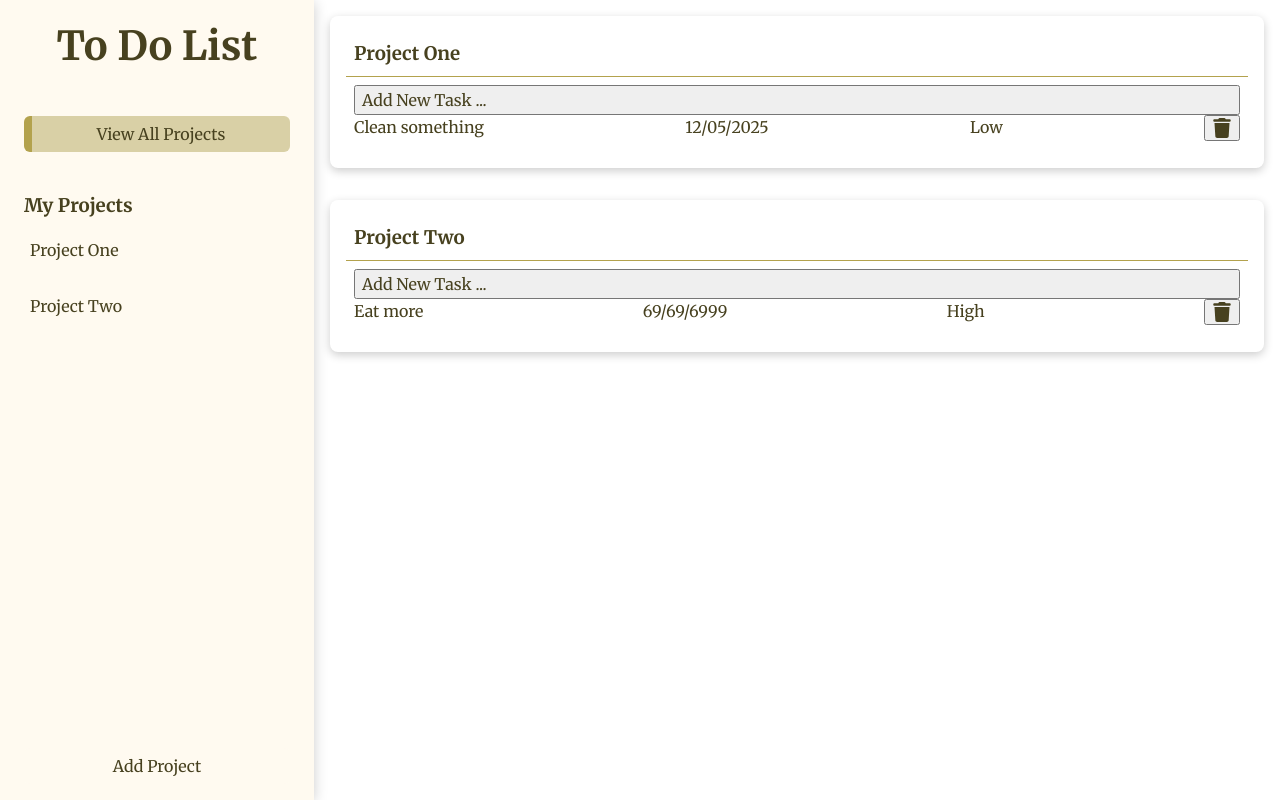
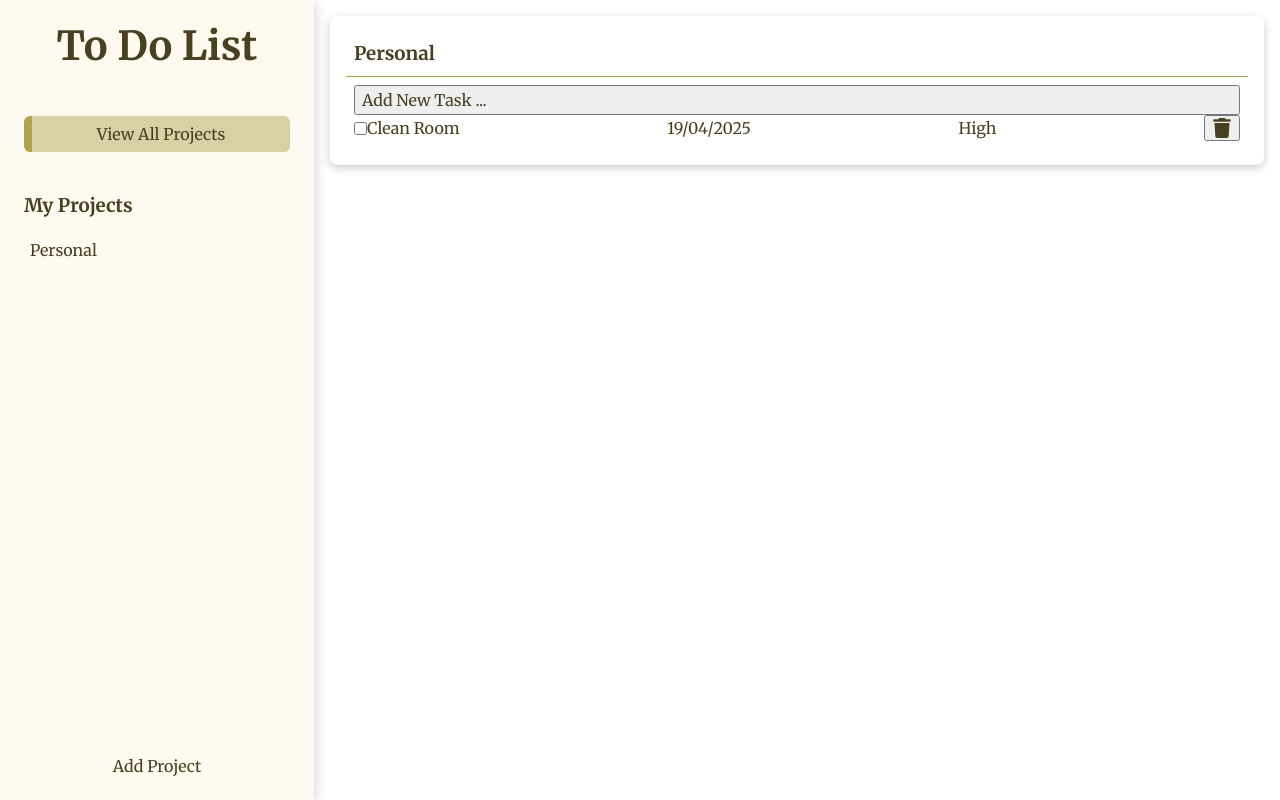
Before and after one commit to MattyMaugeri/to-do-list, a website built with webpack: page src/template.html in a window 1280 px wide. Both pictures are taken after a click on the button "View All Projects". Built offline with nearby package versions, Linux system fonts and the light colour scheme.

Commit message:
Added checkbox functionality

```diff
--- a/src/main.js
+++ b/src/main.js
@@ -1,15 +1,8 @@
 import './styles.css';
-import { Project } from './modules/project.js';
-import { Todo } from './modules/todo.js';
 import * as UI from './modules/userInterface.js';
 import * as Manager from './modules/manager.js';
 
-
+UI.renderProjects();
 
 UI.bindEvents();
 Manager.bindEvents();
-
-// Eventually get rid of these calls below
-// Manager.addProject('Project One');
-// Manager.addProject('Project Two');
-UI.renderProjects();
--- a/src/modules/manager.js
+++ b/src/modules/manager.js
@@ -1,39 +1,16 @@
-import { Project } from './project.js';
 import { Todo } from './todo.js';
 
 const tasks = {
-    'Project One': [
-        {
-            id: 0,
-            description: 'Clean something',
-            dueDate: '12/05/2025',
-            priority: 'Low',
-            completed: false
-        },
-    ],
-    'Project Two': [
-        {
-            id: 1,
-            description: 'Eat more',
-            dueDate: '69/69/6999',
-            priority: 'High',
-            completed: false
-        },
-    ],
-}
-
-function addProject(title) {
-    tasks[title] = [
-        {
-            description: '',
-            dueDate: '',
-            priority: '',
-            completed: false,
-        }
+    'Personal': [
+        new Todo('Clean Room', '19/04/2025', 'High'),
     ]
 }
 
-function addTodo(description, dueDate, priority) {
+function createProject(title) {
+    tasks[title] = []
+}
+
+function createTodo(description, dueDate, priority) {
     return new Todo(description, dueDate, priority);
 }
 
@@ -63,16 +40,25 @@ function findProjectName(id) {
     return null;
 }
 
+function findTodo(id) {
+    for (const project in tasks) {
+        let todos = tasks[project];
+        const match = todos.find((elem) => elem.id == id);
+        if (match) return match;
+    }
+    return 'No todo';
+}
+
 
 function normaliseTitle(string) {
     return string
-    .split('-')
-    .map(word => word.charAt(0).toUpperCase() + word.slice(1))
-    .join(' ');
+        .split('-')
+        .map(word => word.charAt(0).toUpperCase() + word.slice(1))
+        .join(' ');
 }
 
 function bindEvents() {
 
 }
 
-export { addProject, bindEvents, addTodo, tasks, normaliseTitle, removeTodo, findProjectName }
+export { createProject, bindEvents, createTodo, tasks, normaliseTitle, removeTodo, findProjectName, findTodo }
--- a/src/modules/todo.js
+++ b/src/modules/todo.js
@@ -1,12 +1,12 @@
 class Todo {
     static currentID = 0;
 
-    constructor (description, dueDate, priority, completed) {
+    constructor (description, dueDate, priority) {
         this.id = Todo.currentID++;
         this.description = description;
         this.dueDate = dueDate;
         this.priority = priority;
-        completed = false;
+        this.completed = false;
     }
 
     toggleComplete() {
--- a/src/modules/userInterface.js
+++ b/src/modules/userInterface.js
@@ -1,5 +1,5 @@
-import * as Manager from './manager';
-import { Project } from './project';
+import * as Manager from './manager.js';
+import { Todo } from './todo.js';
 
 const dialog = document.querySelector('#add-project-dialog');
 const projectForm = document.querySelector('#add-project-form');
@@ -50,9 +50,18 @@ function createCard(project) {
 }
 
 function createListItem(todo) {
+
+    const checkbox = document.createElement('input');
+    checkbox.classList.add('checkbox');
+    checkbox.id = todo.id;
+    checkbox.type = 'checkbox';
+
+    const todoDetailsDiv = document.createElement('div');
+    todoDetailsDiv.classList.add('todo-details');
+
     const li = document.createElement('li');
     li.classList.add('todo-list-item');
-    li.textContent = todo.description;
+    todoDetailsDiv.textContent = todo.description;
 
     const dateSpan = document.createElement('span');
     dateSpan.textContent = todo.dueDate;
@@ -60,8 +69,6 @@ function createListItem(todo) {
     const prioritySpan = document.createElement('span');
     prioritySpan.textContent = todo.priority;
 
-    const btnSpan = document.createElement('span');
-    btnSpan.classList.add('delete-btn-span');
     const btn = document.createElement('button');
     btn.classList.add('delete-todo-btn');
     btn.id = todo.id;
@@ -71,10 +78,11 @@ function createListItem(todo) {
     </svg>
     `;
 
-    btnSpan.appendChild(btn);
-    li.appendChild(dateSpan);
-    li.appendChild(prioritySpan);
-    li.appendChild(btnSpan);
+    li.prepend(todoDetailsDiv);
+    li.prepend(checkbox);
+    todoDetailsDiv.appendChild(dateSpan);
+    todoDetailsDiv.appendChild(prioritySpan);
+    todoDetailsDiv.appendChild(btn);
 
     return li;
 }
@@ -123,7 +131,6 @@ function displayTodoForm(target) {
 
     sectionOne.appendChild(todoForm);
     todoForm.classList.toggle('opened');
-
 }
 
 function createButton() {
@@ -135,6 +142,9 @@ function createButton() {
 }
 
 const todoCancelBtn = document.getElementById('todo-cancel-btn');
+const checkbox = document.querySelector('.checkbox');
+console.log(checkbox);
+
 
 function bindEvents() {
 
@@ -146,8 +156,6 @@ function bindEvents() {
 
             createCard(project);
             renderTodos(project);
-            console.log(Manager.tasks[project]);
-
         } else {
             return;
         }
@@ -156,6 +164,7 @@ function bindEvents() {
     // Add Todo button
     content.addEventListener('click', (e) => {
         const target = e.target;
+        // console.log(target);
 
         if (target != null) {
             const deleteBtn = target.closest('button');
@@ -174,6 +183,10 @@ function bindEvents() {
                 console.log(Manager.tasks[project]);
 
                 renderTodos(project);
+            } else if (target.classList.contains('checkbox')) {
+                const currentTodo = Manager.findTodo(target.id);
+                currentTodo.toggleComplete();
+                console.log(currentTodo);
             }
         } else {
             return;
@@ -207,7 +220,7 @@ function bindEvents() {
         e.preventDefault();
         const title = document.getElementById('title').value;
 
-        Manager.addProject(Manager.normaliseTitle(title));
+        Manager.createProject(Manager.normaliseTitle(title));
         renderProjects();
         projectForm.reset();
         dialog.close();
@@ -221,12 +234,12 @@ function bindEvents() {
         // grab the details submitted through the form
         const description = document.getElementById('description').value;
         const date = document.getElementById('date').value;
-
         const priority = document.getElementById('priority-select').value;
 
         // New Todo object created
-        const newTodo = Manager.addTodo(description, date, priority);
+        const newTodo = Manager.createTodo(description, date, priority);
         console.log(newTodo);
+
 
         // Push this object into the correct Project Array
         Manager.tasks[project].push(newTodo);
--- a/src/styles.css
+++ b/src/styles.css
@@ -175,9 +175,6 @@ body {
     justify-content: space-between;
 }
 
-#add-todo-form > * {
-}
-
 .todo-list {
     padding: 0;
     margin: 0;
@@ -186,5 +183,13 @@ body {
 
 .todo-list-item {
     display: flex;
+    align-items: center;
+    text-align: center;
+}
+
+.todo-details {
+    display: flex;
+    align-items: center;
     justify-content: space-between;
+    flex: 1;
 }
```
